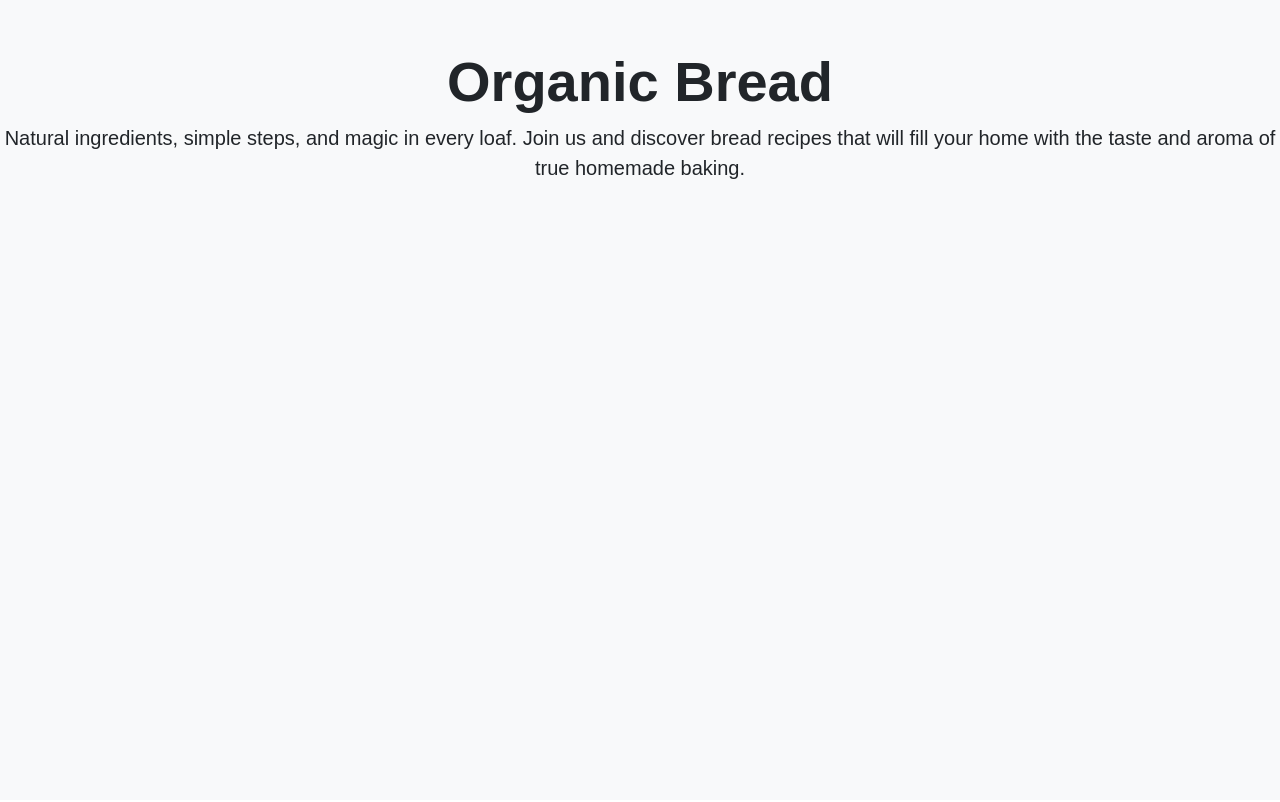
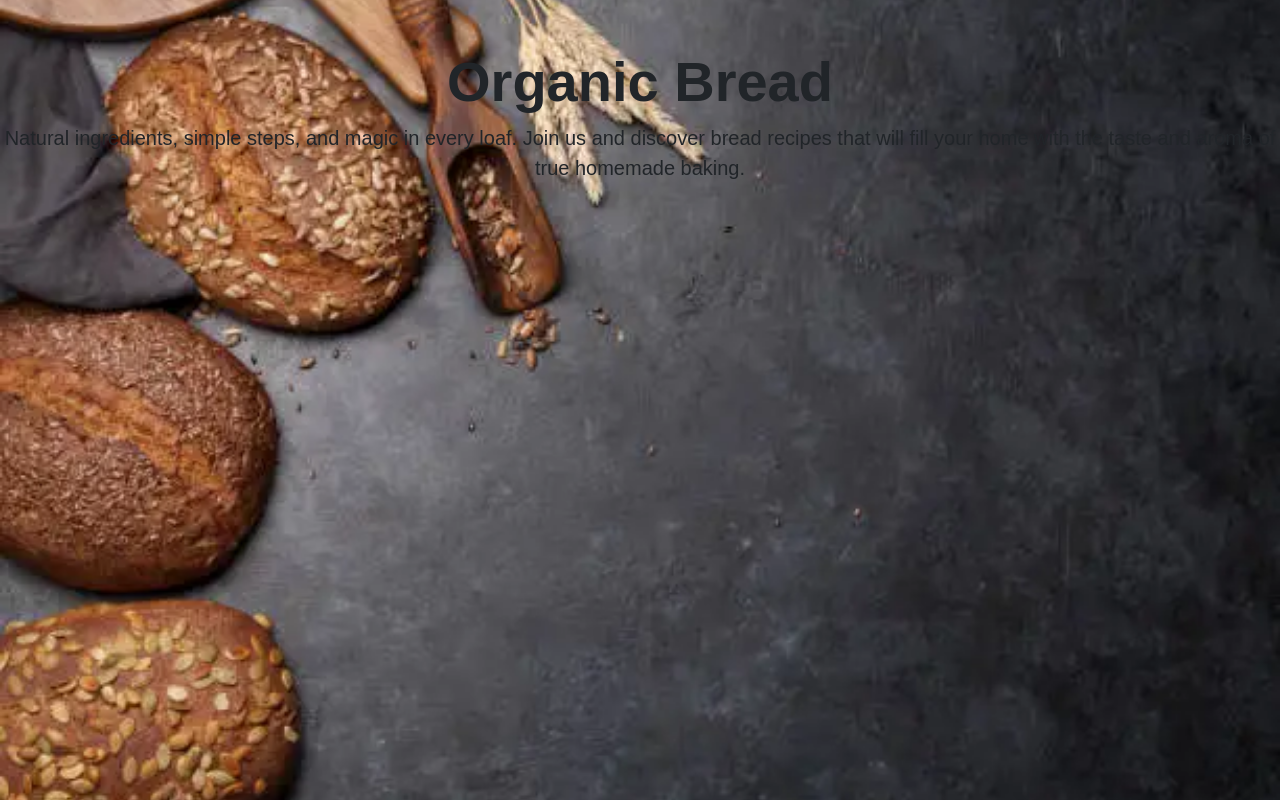
Before and after one commit to Miregia-Aigerim/mySecondProject, a plain HTML site: page index.html in a window 1280 px wide. Shown: the top 802 px of the page. Drawn offline with nearby package versions, Linux system fonts and the light colour scheme; a web font is replaced by a local one.

Commit message:
Update styles.css

```diff
--- a/styles.css
+++ b/styles.css
@@ -9,7 +9,7 @@ body {
 /* Hero Section */
 .hero {
   position: relative;
-  background-image: url('path-to-your-image.jpg');
+  background-image: url('img/hero-bg.webp');
   background-size: cover; /* Растягиваем картинку по размеру секции */
   background-position: center center; /* Центрируем картинку */
   height: 100vh; /* Высота секции на весь экран */
```
